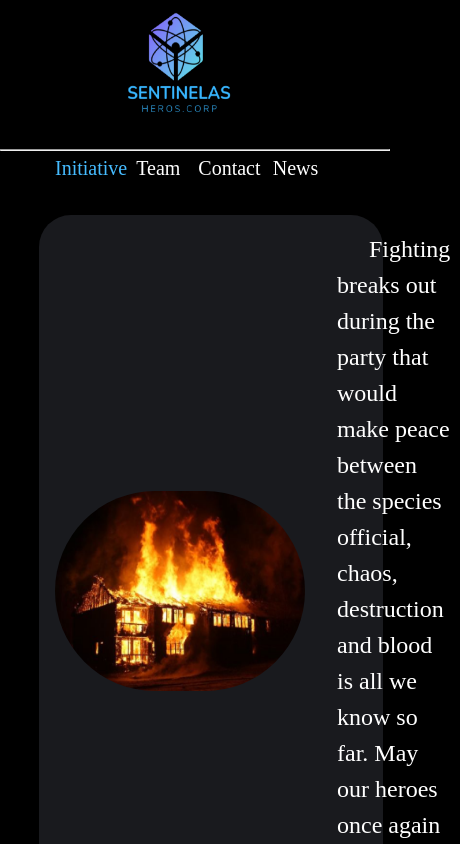
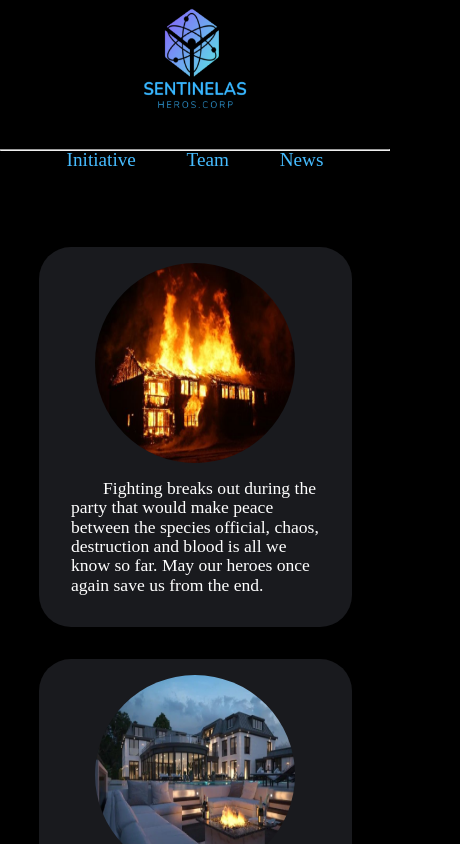
Before and after one commit to IsequielNascimento/React-Sentinels-Site, a React (Create React App) app: page /news in a window 390 px wide. Shown: the top 844 px of the page, 460 px wide, since content can reach past the window. Built offline with nearby package versions, Linux system fonts and the light colour scheme.

Commit message:
feat
finalization of the responsive elements of the project.

```diff
--- a/src/components/Button/style.ts
+++ b/src/components/Button/style.ts
@@ -11,7 +11,7 @@ export const ButtonContainer = styled.button<IButtonStyled>`
     height: 33px;
     font-size: 34px;
     border: none;
-
+    margin-bottom: 16px;
   @media ${device.tablet} {
     min-width: 60px;
     height: 12px;
@@ -21,8 +21,12 @@ export const ButtonContainer = styled.button<IButtonStyled>`
   }
 
   @media ${device.mobileL} {
-    font-size: 20px;
-    padding: 16px;
+    font-size: 1.2rem;
+    padding: 12px;
+  }
+  @media ${device.mobileS} {
+    font-size: 1rem;
+    padding: 4px;
   }
 
     ${({ variant }) => // color change button when not primary
--- a/src/components/Header/index.tsx
+++ b/src/components/Header/index.tsx
@@ -18,9 +18,7 @@ export const Header = () => {
 
 
   }
-  const HandleClickContact = () => {
-    navigate("/contact");
-  }
+
   const HandleClickNews = () => {
     navigate("/news");
 
@@ -36,9 +34,8 @@ export const Header = () => {
             <LogoPic src={logo} alt="Sentinels Logo" />
             <Menu>
               <Button title="Initiative" variant= "primary" onClick={HandleClickInitiative}/>
-              <Button title="Team" variant= "secondary" onClick={HandleClickTeam} />
-              <Button title="Contact" variant="secondary" onClick={HandleClickContact}/>
-              <Button title="News" variant="secondary" onClick={HandleClickNews}/>
+              <Button title="Team" variant= "primary" onClick={HandleClickTeam} />
+              <Button title="News" variant="primary" onClick={HandleClickNews}/>
             </Menu>
           </Row>
         </Container>
--- a/src/components/Header/styles.ts
+++ b/src/components/Header/styles.ts
@@ -12,6 +12,10 @@ export const Container = styled.div`
   align-items: center;
   margin: 0 auto;
 
+  @media ${device.tablet} {
+    max-width: 80%;
+    justify-content: center;
+  }
 
 
 `;
--- a/src/components/HeroCard/style.ts
+++ b/src/components/HeroCard/style.ts
@@ -7,6 +7,7 @@ export const HeroCardContainer = styled.div`
   align-items: center;
   justify-content: center;
   max-width: 100%;
+
 
   margin: 32px 0;
   background-color: #191a1e;
@@ -24,6 +25,7 @@ export const HeroCardContainer = styled.div`
 export const HeroCardImage = styled.img`
   min-width: 30%;
   min-height: 50%;
+  max-height: 100%;
   max-width: 100%;
   border-radius: 360px;
 
@@ -45,7 +47,7 @@ export const HeroCardText = styled.p`
   text-indent: 32px;
   text-align: left;
   white-space: pre-wrap;
-  font-size: 1.8rem;
+  font-size: 1.5rem;
   padding: 16px;
   margin: 0 auto;
 
@@ -79,15 +81,16 @@ export const HeroCardText = styled.p`
 export const HeroCardTitle = styled.h1`
 
   margin: 0 auto;
+  font-size: 1.8rem;
   @media ${device.laptopL} {
-    font-size: 20px;
+    font-size: 1.6rem;
 
   }
 
 @media ${device.laptop} {
 
 
-    font-size: 16px;
+    font-size: 1.2rem;
 
   }
 
--- a/src/components/InfoCard/styles.ts
+++ b/src/components/InfoCard/styles.ts
@@ -1,5 +1,5 @@
 import styled from "styled-components";
-import React from "react";
+
 import { device } from "../../styles/device";
 
 export const InfoContainer = styled.div`
@@ -7,6 +7,8 @@ export const InfoContainer = styled.div`
   width: 100%;
   max-width: 40%;
   height: 100%;
+  margin: 0 auto;
+
   background-color: #191a1e;
   padding: 16px;
   text-align: left;
@@ -16,6 +18,11 @@ export const InfoContainer = styled.div`
   justify-content: center;
   align-items: center;
 
+  @media ${device.tablet} {
+
+    margin-top: 24px;
+    max-width: 65%;
+  }
 `;
 
 
@@ -25,9 +32,11 @@ export const Text = styled.p`
   text-indent: 16px;
   font-size: 22px;
   font-weight: normal;
-  margin: 8px 16px;
+  margin: 0 auto;
   white-space: pre-line;
   line-height: 1.1;
 
-
+  @media ${device.tablet} {
+    font-size: 0.8rem;
+  }
 `;
--- a/src/components/NewsCard/index.tsx
+++ b/src/components/NewsCard/index.tsx
@@ -1,12 +1,15 @@
 import React from 'react';
-import { NewsCardContainer, NewsCardImage, NewsCardText } from './style';
+import { NewsCardContainer, NewsCardImage, NewsCardText, Row } from './style';
 import { INewsCard } from './types';
 export const NewsCard = ({src, text}:INewsCard) => {
     return (
         <div>
+
             <NewsCardContainer>
-                <NewsCardImage src={src} />
+           <Row>
+               <NewsCardImage src={src} />
                 <NewsCardText>{text}</NewsCardText>
+           </Row>
             </NewsCardContainer>
 
         </div>
--- a/src/components/NewsCard/style.ts
+++ b/src/components/NewsCard/style.ts
@@ -1,31 +1,62 @@
 import styled from "styled-components";
+import { device } from "../../styles/device";
 
 export const NewsCardContainer = styled.div`
   display: flex;
   flex-direction: row;
-  align-items: center;
-  justify-content: start;
+  align-items: start;
   width: 100%;
-  height: 100%;
-  margin: 32px 0;
+
+  margin: 24px auto;
   background-color: #191a1e;
   border-radius: 32px;
 
   padding: 16px;
-  `;
+
+  @media ${device.tablet} {
+    margin-top: 64px;
+    margin-bottom: -32px;
+    flex-direction: column;
+    width: 90%;
+  }
+`;
 
 export const NewsCardImage = styled.img`
-  min-width: 250px;
-    min-height: 200px;
-    max-width: 250px;
-    max-height: 200px;
-    border-radius: 180px;
-    `;
+
+  min-height: 200px;
+  max-width: 200px;
+
+  border-radius: 100%;
+  margin: 0 auto;
+
+  ;
+`;
 export const NewsCardText = styled.p`
   line-height: 1.5;
   text-indent: 32px;
   text-align: left;
   white-space: pre-wrap;
   font-size: 24px;
-  margin: 0 32px;
-  `
+  margin: 0 auto;
+
+  padding: 16px;
+  @media ${device.laptopL} {
+    font-size: 1.36rem;
+    line-height: 1.1;
+  }
+  @media ${device.laptop} {
+    font-size: 1.1rem;
+  }
+`;
+
+export const Row = styled.div`
+  display: flex;
+  flex-direction: row;
+  align-items: center;
+  justify-content: space-between;
+
+ @media ${device.tablet} {
+
+    flex-direction: column;
+ }
+`;
--- a/src/pages/initiative/styles.ts
+++ b/src/pages/initiative/styles.ts
@@ -1,18 +1,22 @@
 import styled from "styled-components";
 import { device } from "../../styles/device";
 
-export const Container = styled.main`  width: 100%;
+export const Container = styled.main`
+  width: 100%;
   max-width: 80%;
-  height: 100%;
   margin: 0 auto;
   margin-top: 120px;
 
-  position: relative;
+  margin-left: 24px;
+
   display: flex;
   flex-direction: column;
-  justify-content: space-between;
+
   align-items: center;
 
+@media ${device.tablet} {
+  max-width: 90%;
+}
 
 `;
 export const Row = styled.div`
@@ -23,12 +27,23 @@ export const Row = styled.div`
   align-items: top;
   width: 100%;
 
+ @media ${device.tablet} {
+    flex-direction: column-reverse;
+    width: 90%;
+    align-items: center;
 
+ }
 
 `;
 
 export const Leader = styled.img`
+  max-width: 90%;
 
   width: 390px;
   height: 360px;
+
+  @media ${device.tablet} {
+    width: 65%;
+    height: 80%;
+  }
 `;
--- a/src/pages/team/styles.ts
+++ b/src/pages/team/styles.ts
@@ -16,7 +16,7 @@ export const Container = styled.div`
 
 export const Row = styled.div`
   width: 100%;
-  max-width: 70%;
+  max-width: 90%;
 
   margin: 0 auto;
   display: flex;
@@ -27,11 +27,14 @@ export const Card = styled.button`
   text-align: center;
   font-size: 1.5rem;
   font-weight: bold;
+  margin: 24px auto;
+  padding: 24px;
 
   background-color: #191a1e;
   color: #ffffff;
   height: 100px;
-  width: 500px;
+  min-width: 225px;
+  width: 100wv;
   border-radius: 25px;
 
   &:hover {
@@ -39,12 +42,21 @@ export const Card = styled.button`
     cursor: pointer;
 
   }
+
+  @media (max-width: 768px) {
+    min-width: 0%;
+    width: 80wv;
+    min-height: 0%;
+    height: 60px;
+    font-size: 0.8rem;
+
+  }
 `;
 
 export const InfoContainer = styled.div`
   width: 100%;
   max-width: 70%;
-  margin-top: 50px;
+  margin: 0 auto;
 
   background-color: #191a1e;
 
@@ -53,6 +65,10 @@ export const InfoContainer = styled.div`
   justify-content: center;
   align-items: center;
   border-radius: 25px;
+
+  @media (max-width: 768px) {
+    max-width: 90%;
+  }
 `;
 
 export const CardDescription = styled.p`
@@ -62,4 +78,9 @@ export const CardDescription = styled.p`
 
   font-size: 1.5rem;
   text-indent: 16px;
+
+  @media (max-width: 768px) {
+    font-size: 1.2rem;
+
+  }
 `;
```
Also changed, not shown: src/pages/activeHeroes/Media.css (added, +11 -0 lines), src/assets/logo.svg (deleted), 7 other files (tests, documents, lock files or other folders).
